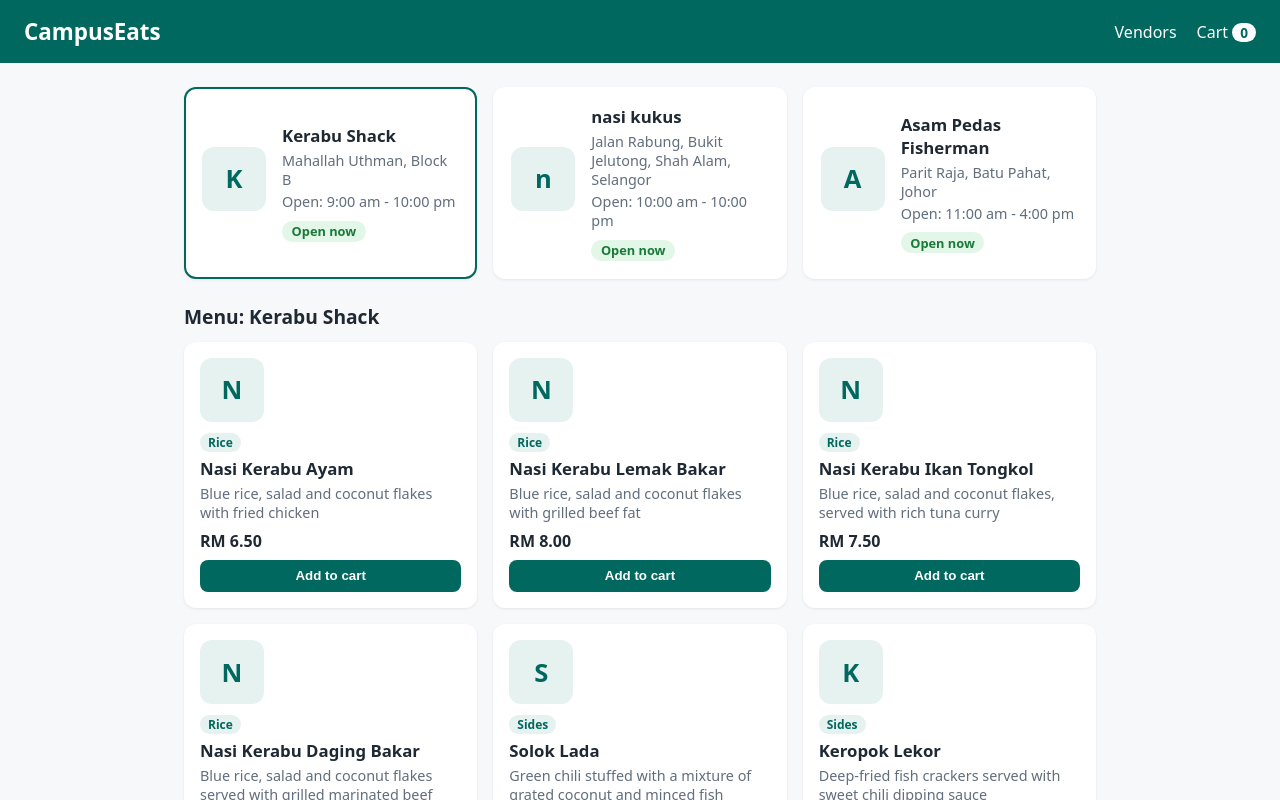
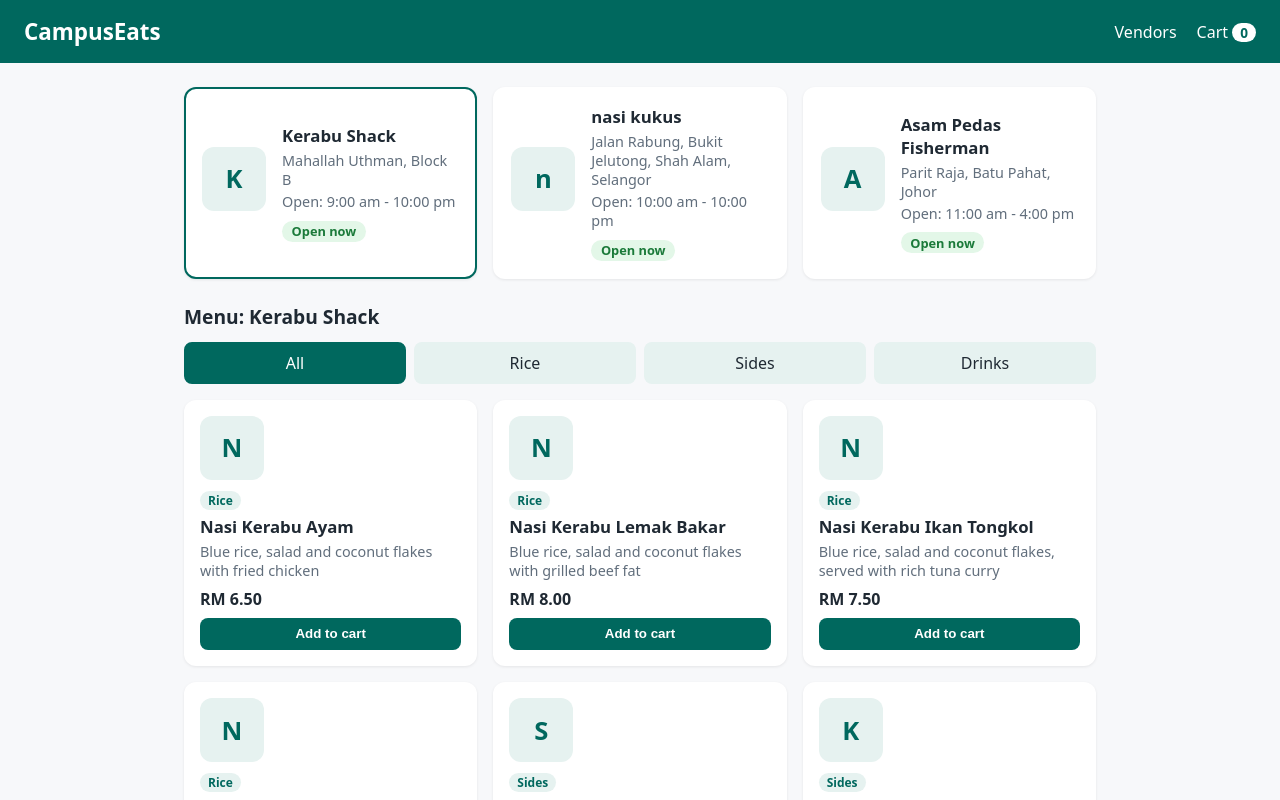
Before and after one commit to KE3mz/campuseats-2412941, a React (Vite) app: page / in a window 1280 px wide. Shown: the top 800 px of the page. Built offline with nearby package versions, Linux system fonts and the light colour scheme.

Commit message:
Week 3 fix: fetch, cart and checkout

```diff
--- a/src/components/MenuList.jsx
+++ b/src/components/MenuList.jsx
@@ -1,14 +1,49 @@
+import { useState } from 'react'
 import MenuItemCard from './MenuItemCard.jsx'
-function MenuList({ items , onAdd }) {
+
+function MenuList({ items, onAdd }) {
+    // 1. Track the currently active category
+    const [activeCategory, setActiveCategory] = useState('All')
+
+
+    // DEBUGGING: This will print your items to the browser console so you can see them!
+    console.log("Menu Items Data:", items);
     if (items.length === 0) {
         return <p className="muted">No items on this menu yet.</p>
     }
+
+    // 2. Extract unique categories (e.g., ['All', 'Food', 'Drink'])
+    const categories = ['All', ...new Set(items.map((item) => item.category))]
+
+    // 3. Filter items based on what is selected
+    const displayedItems = activeCategory === 'All'
+        ? items
+        : items.filter((item) => item.category === activeCategory)
+
     return (
+        <div className="menu-section">
+            {/* Filter Buttons */}
+            <div className="category-filters" style={{ display: 'flex', gap: '8px', marginBottom: '16px' }}>
+                {categories.map((category) => (
+                    <button
+                        key={category}
+                        type="button"
+                        className={activeCategory === category ? 'btn active' : 'btn'}
+                        onClick={() => setActiveCategory(category)}
+                    >
+                        {category}
+                    </button>
+                ))}
+            </div>
+
+            {/* Filtered Grid of Items */}
             <div className="grid">
- {items.map((item) => (
- <MenuItemCard key={item.id} item={item} onAdd={onAdd}/>
+                {displayedItems.map((item) => (
+                    <MenuItemCard key={item.id} item={item} onAdd={onAdd} />
                 ))}
+            </div>
         </div>
     )
 }
+
 export default MenuList
--- a/src/index.css
+++ b/src/index.css
@@ -178,3 +178,29 @@ start; }
 .form input, .form select { padding: 0.5rem; border: 1px solid #c5cbd3; border-radius: 8px; font: inherit; }
 .field-error { color: #b3261e; font-size: 0.85rem; margin: 0; }
 .error { border-left: 4px solid #b3261e; }
+
+/*Category buttons in MenuList for personal task week 3
+/* The default look for your filter buttons */
+.category-filters .btn {
+  font: inherit;
+  color: inherit;
+  background-color: var(--green-light); /* Keep it clean like a card */
+  border: 2px solid transparent; /* Invisible border to prevent jumping */
+  border-radius: 8px; /* Adjust this to match your card's border-radius if needed */
+  padding: 8px 16px;
+  cursor: pointer;
+  transition: border-color 0.2s ease;
+}
+
+/* Hover effect: matches your button.card:hover */
+.category-filters .btn:hover {
+  border-color: var(--green);
+}
+
+/* Active state: Make the border stay green when the category is selected */
+.category-filters .btn.active {
+  border-color: var(--green);
+  background-color: var(--green); /* Optional: fills the button in */
+  color: #ffffff; /* Optional: adjust text color so it's readable on the green */
+}
+/*End of Category buttons in MenuList for personal task week 3
```
Also changed, not shown: 1 other file (tests, documents, lock files or other folders). Lines whose indentation alone changed are shown as unchanged.
